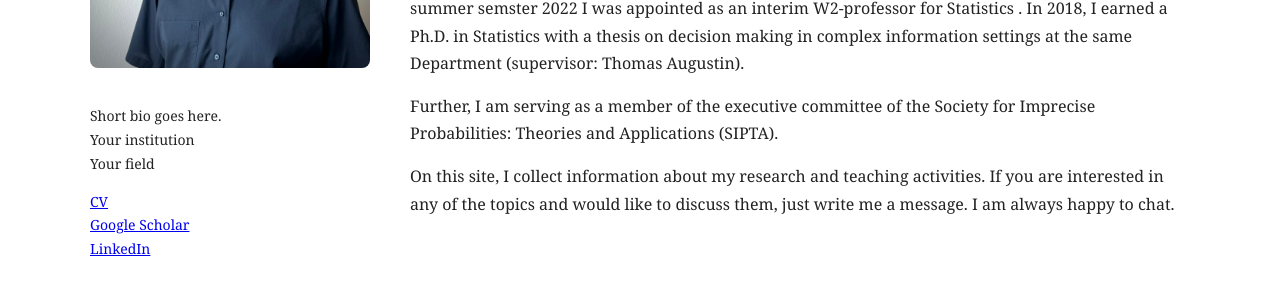
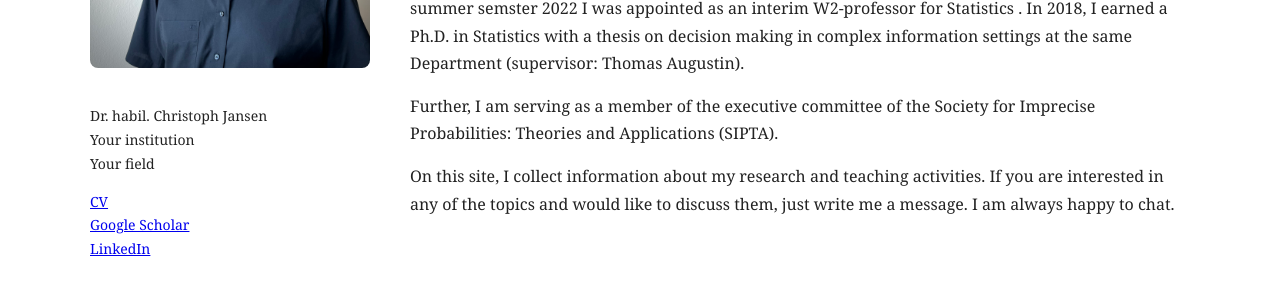
Before and after one commit to jansenc/jansenc.github.io, a Jekyll site: the page built from index.md, in a window 1280 px wide. Shown: the part 369-669 px from the top of the page. Built offline with Jekyll 4.4.1, drawn with Linux system fonts in a browser that asks for light colours.

Commit message:
Update default.html

```diff
--- a/_layouts/default.html
+++ b/_layouts/default.html
@@ -29,7 +29,7 @@
 
 
     <p>
-      Short bio goes here.<br>
+      Dr. habil. Christoph Jansen <br>
       Your institution<br>
       Your field
     </p>
```
